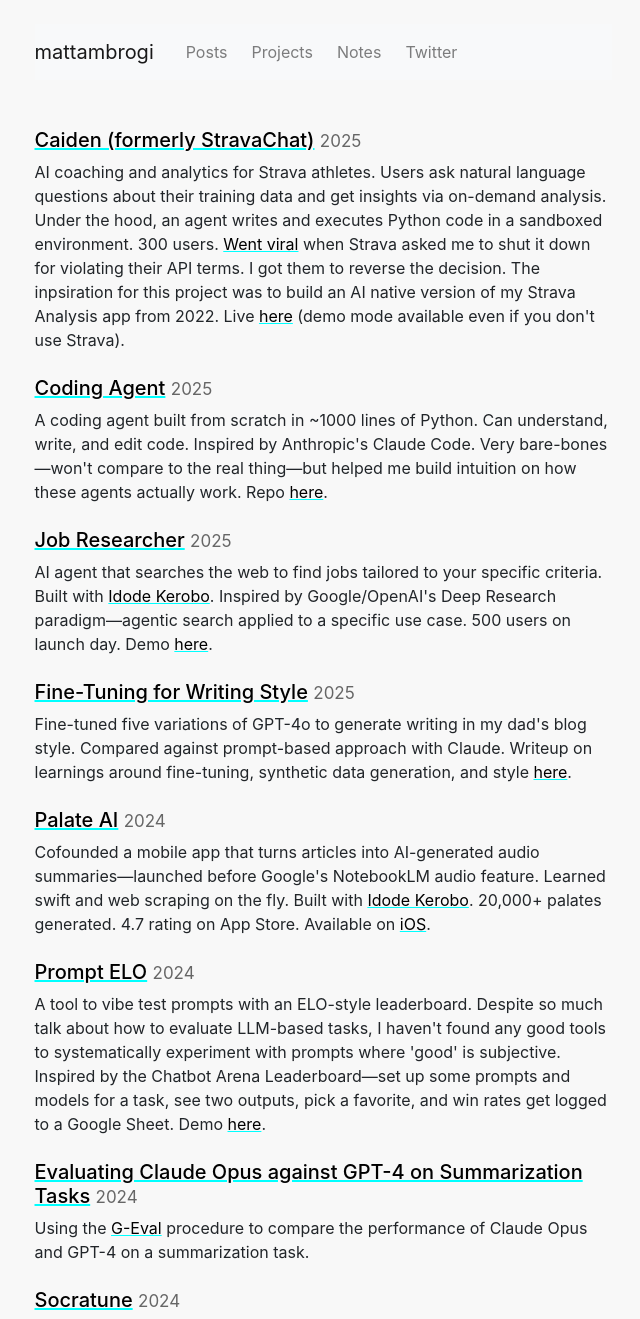
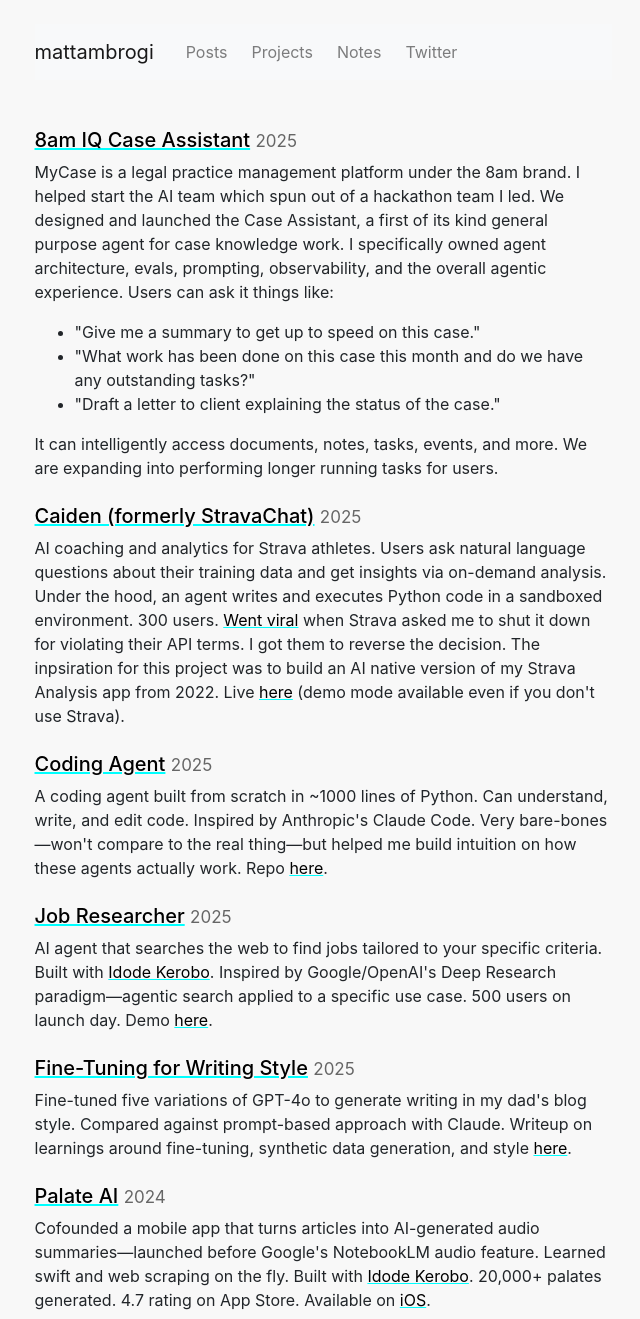
Before and after one commit to mattambrogi/personal-site, a Django app: page /projects in a window 1280 px wide. Shown: the top 1319 px of the page, without its empty margins (317-957 px from the left). Run offline with Django 4.2, Linux system fonts and the light colour scheme; parts of the project's set-up code (start-up, migrations or seed data) failed here and were passed over.

Commit message:
Add case assistant

```diff
--- a/templates/projects.html
+++ b/templates/projects.html
@@ -18,6 +18,24 @@
 {% endblock analytics %}
 
 {% block content %}
+<div class="project-entry mt-4">
+    <h5><a target="_blank" href="https://www.8am.com/ai/">8am IQ Case Assistant</a> <span
+            class="project-year">2025</span></h5>
+    <p>
+        MyCase is a legal practice management platform under the 8am brand. I helped start the AI team which spun out of
+        a hackathon team I led. We designed and launched the Case Assistant, a first of its kind general purpose agent
+        for case knowledge work. I specifically owned agent architecture, evals, prompting, observability, and the
+        overall agentic experience.
+        Users can ask it things like:
+    <ul>
+        <li>"Give me a summary to get up to speed on this case."</li>
+        <li>"What work has been done on this case this month and do we have any outstanding tasks?"</li>
+        <li>"Draft a letter to client explaining the status of the case."</li>
+    </ul>
+    It can intelligently access documents, notes, tasks, events, and more. We are expanding into performing longer
+    running tasks for users.
+    </p>
+</div>
 <div class="project-entry mt-4">
     <h5><a target="_blank" href="https://www.caiden.app/">Caiden (formerly StravaChat)</a> <span
             class="project-year">2025</span></h5>
```
